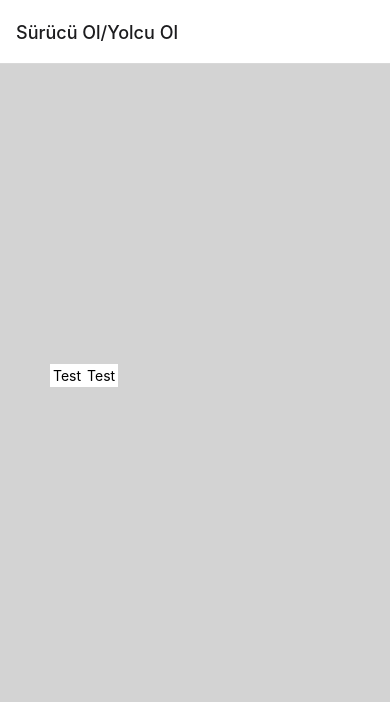
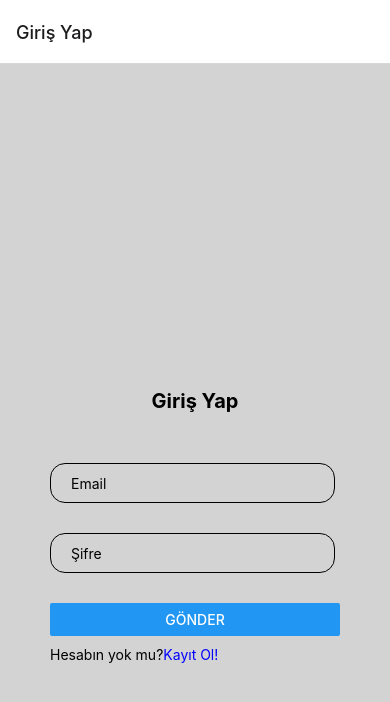
Before and after one commit to yusufisd/BeykentTag, a React Native app: screen / in a window 390 px wide. Shown: the top 702 px of the page. Built offline with nearby package versions, Linux system fonts and the light colour scheme.

Commit message:
second change

```diff
--- a/App.js
+++ b/App.js
@@ -12,8 +12,8 @@ return (
 <NavigationContainer>
   <Stack.Navigator>
 
+    <Stack.Screen name="Giriş Yap" component={Login} />
     <Stack.Screen name="Sürücü Ol/Yolcu Ol" component={FirstPage} />
-    <Stack.Screen name="Giriş Yap" component={Login} />
     <Stack.Screen name="Kayıt Ol" component={Register} />
     <Stack.Screen name="Servisler" component={Services} />
 
```
